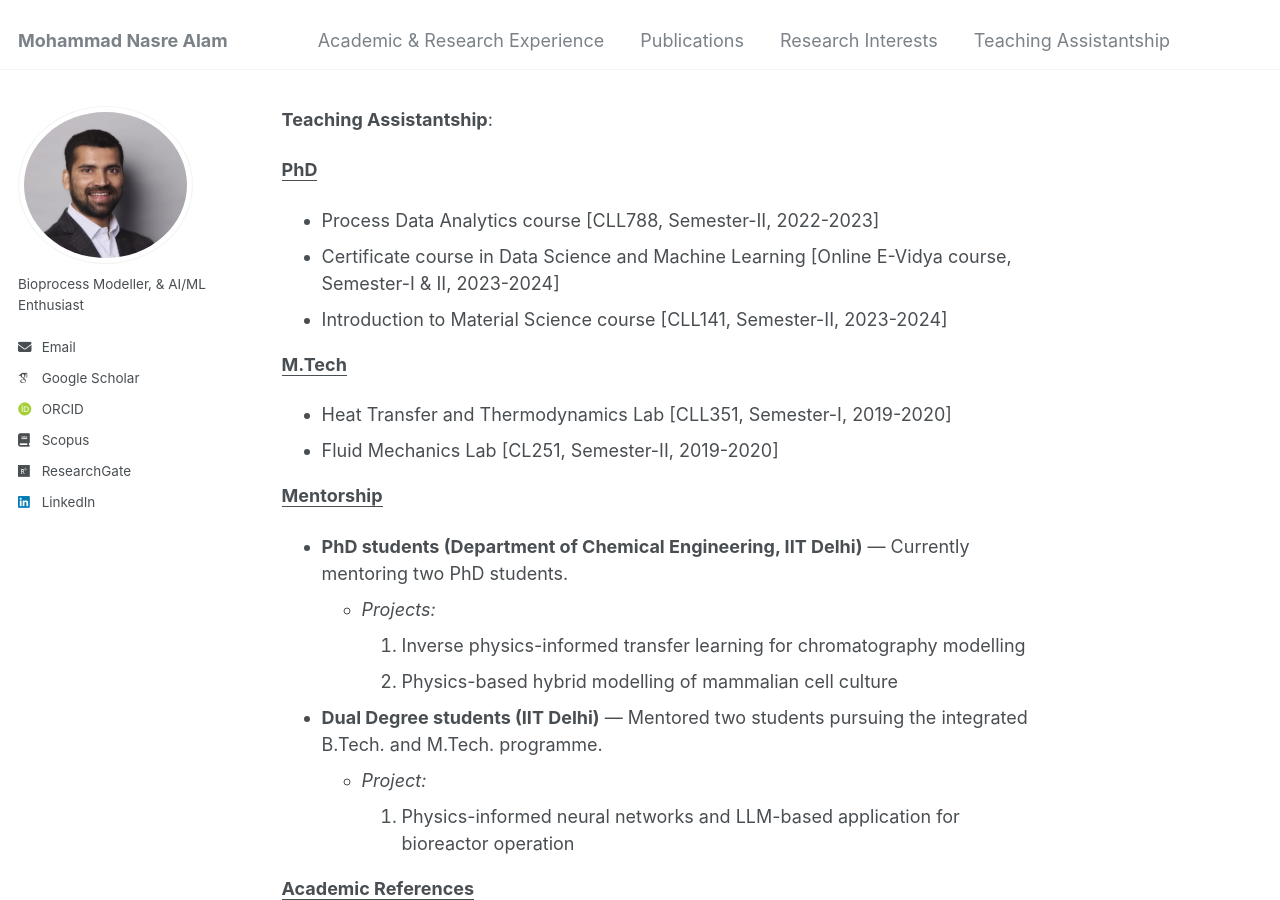
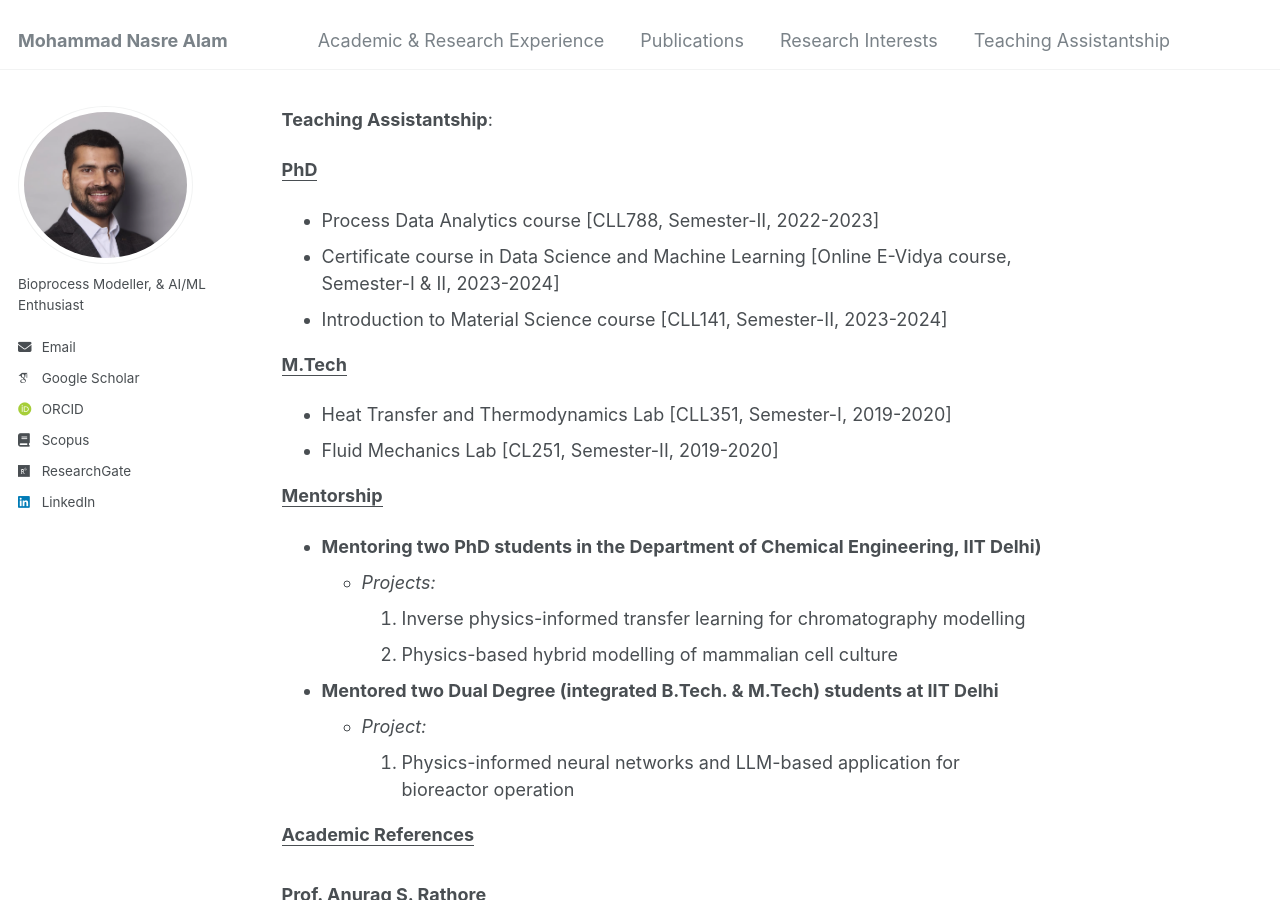
Before and after one commit to mdnasreiit/mdnasreiit.github.io, a Jekyll site: the page built from _pages/teaching_assistantship.md, in a window 1280 px wide and 900 px high. Built offline with Jekyll 4.4.1, drawn with Linux system fonts in a browser that asks for light colours; some web fonts are replaced.

Commit message:
Update mentorship descriptions in teaching assistantship

```diff
--- a/_pages/teaching_assistantship.md
+++ b/_pages/teaching_assistantship.md
@@ -25,12 +25,12 @@ redirect_from:
 
 <ins>**Mentorship**</ins>
 
-- **PhD students (Department of Chemical Engineering, IIT Delhi)** — Currently mentoring two PhD students.
+- **Mentoring two PhD students in the Department of Chemical Engineering, IIT Delhi)**
   - *Projects:*
     1. Inverse physics-informed transfer learning for chromatography modelling
     2. Physics-based hybrid modelling of mammalian cell culture
 
-- **Dual Degree students (IIT Delhi)** — Mentored two students pursuing the integrated B.Tech. and M.Tech. programme.
+- **Mentored two Dual Degree (integrated B.Tech. & M.Tech) students at IIT Delhi**
   - *Project:*
     1. Physics-informed neural networks and LLM-based application for bioreactor operation
 
```
